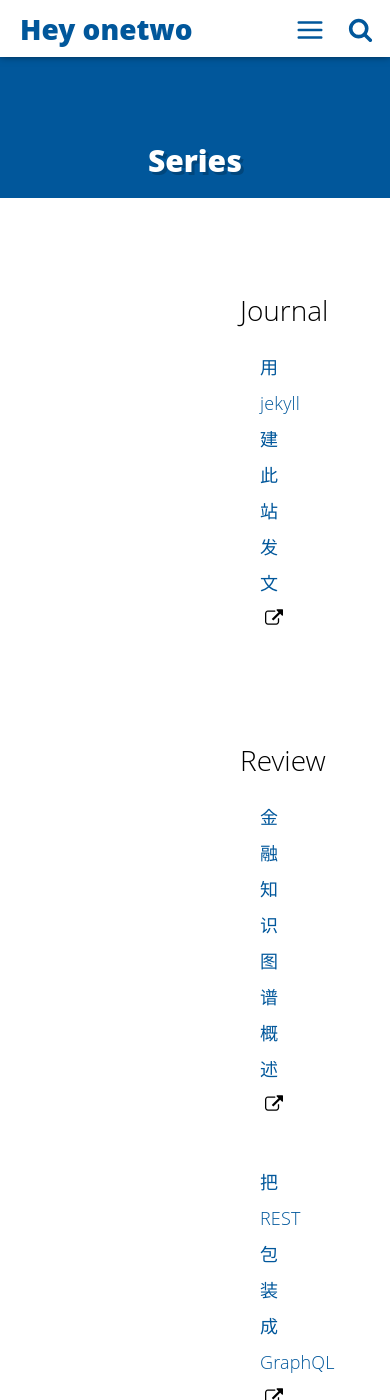
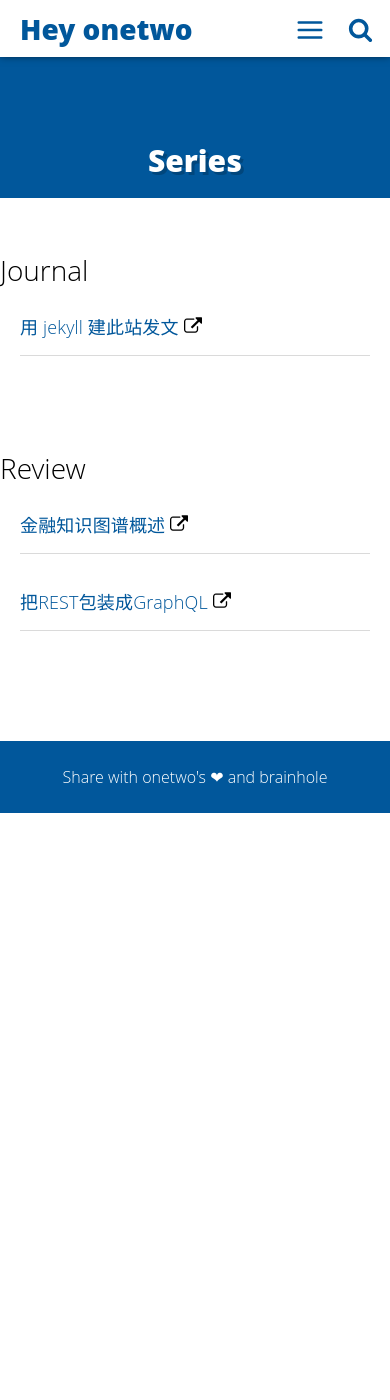
Before and after one commit to linonetwo/linonetwo.github.io, a Jekyll site: the page built from series.html, in a window 390 px wide and 1400 px high, scrolled down 302 px. Built offline with Jekyll 4.4.1, drawn with Linux system fonts in a browser that asks for light colours; after the commit the page ends 1115 px from its top, so only the background shows below that.

Commit message:
可能，需要手动编译css？

```diff
--- a/assets/css/main.css
+++ b/assets/css/main.css
@@ -863,6 +863,12 @@ main {
 	padding: 2.5rem 15rem;
 }
 
+@media (max-width: 960px) {
+  .post-content {
+    padding: 0px;
+  }
+}
+
 .post-content img {
 	max-width: 100%;
 	margin: 1.875rem auto;
```
